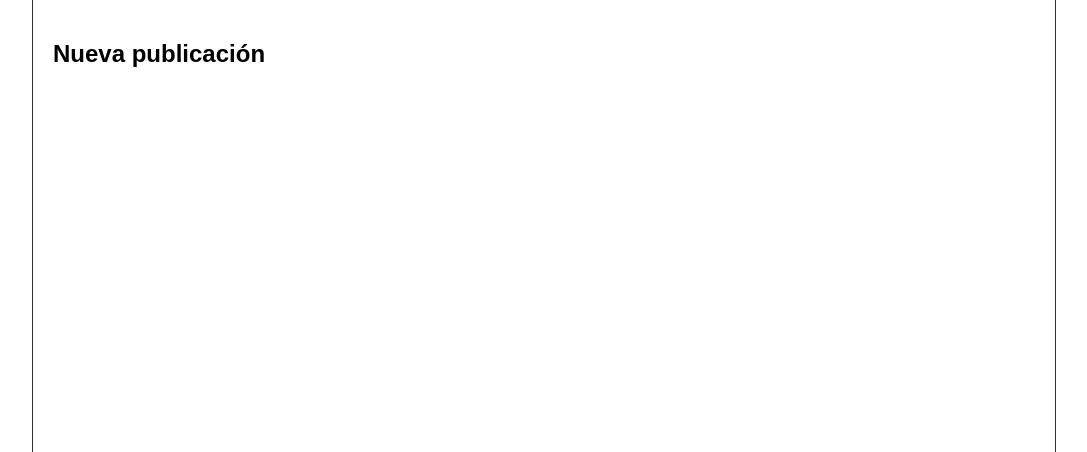
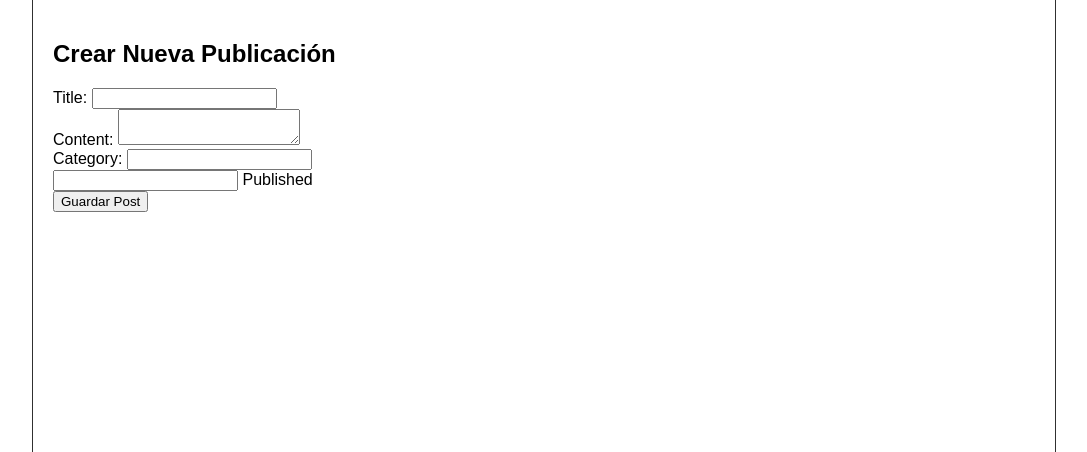
Before and after one commit to Cvaslml/Project-PW, a Django app: template blog/post/templates/post/nueva_publicacion.html in a window 1280 px wide. Shown: the part 152-604 px from the top of the page, without its empty margins (96-1183 px from the left). Run offline with Django 5.2, Linux system fonts and the light colour scheme; the template is opened without the code that fills it, so the values that code supplies are empty, except form fields; tables that the repository leaves empty hold one stand-in row (values such as "Sample post"); form fields are guessed from the names that the template uses.

Commit message:
Update nueva_publicacion.html

```diff
--- a/blog/post/templates/post/nueva_publicacion.html
+++ b/blog/post/templates/post/nueva_publicacion.html
@@ -2,9 +2,37 @@
 {% load static %}
 
 {% block extra_head %}
-<title>Nueva publicación</title>
-{% endblock extra_head %}
+<title>Nueva Publicación</title>
+<link rel="stylesheet" href="{% static 'post/css/formulario_blog.css' %}">
+{% endblock extra_head%}
 
 {% block content %}
-<h1>Nueva publicación</h1>
-{% endblock content %}
+<div class="form-container">
+    <h2>Crear Nueva Publicación</h2>
+    <form method="POST">
+        {% csrf_token %}
+
+        <div class="form-group">
+            <label for="{{ form.title.id_for_label }}">{{ form.title.label }}:</label>
+            {{ form.title }}
+        </div>
+
+        <div class="form-group">
+            <label for="{{ form.content.id_for_label }}">{{ form.content.label }}:</label>
+            {{ form.content }}
+        </div>
+
+        <div class="form-group">
+            <label for="{{ form.category.id_for_label }}">{{ form.category.label }}:</label>
+            {{ form.category }}
+        </div>
+
+        <div class="form-group checkbox-group">
+            {{ form.published }}
+            <label for="{{ form.published.id_for_label }}">{{ form.published.label }}</label>
+        </div>
+
+        <button type="submit">Guardar Post</button>
+    </form>
+</div>
+{% endblock content%}
```
